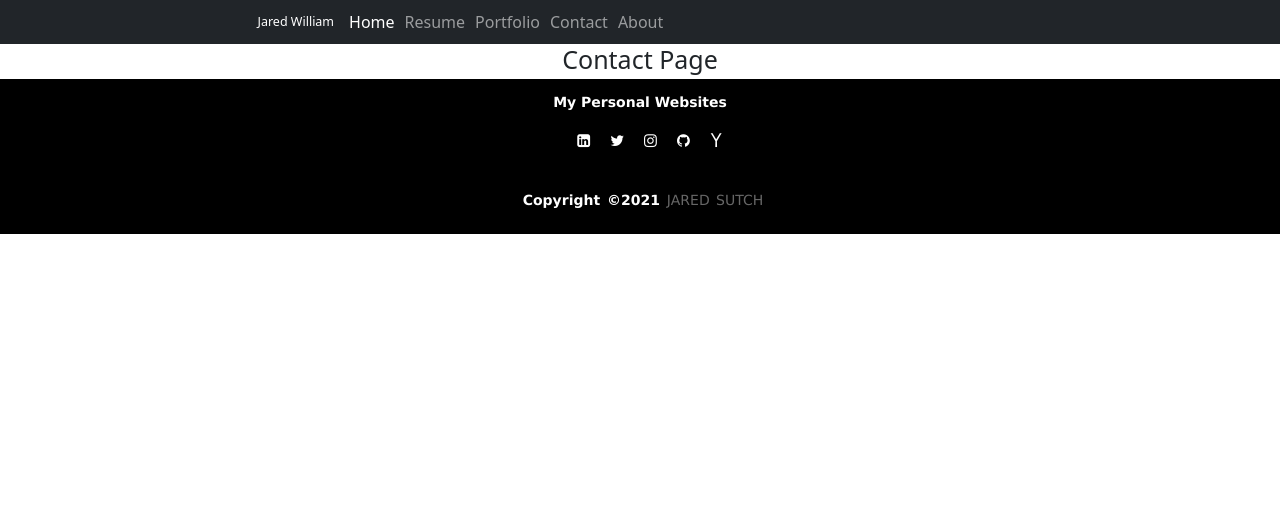
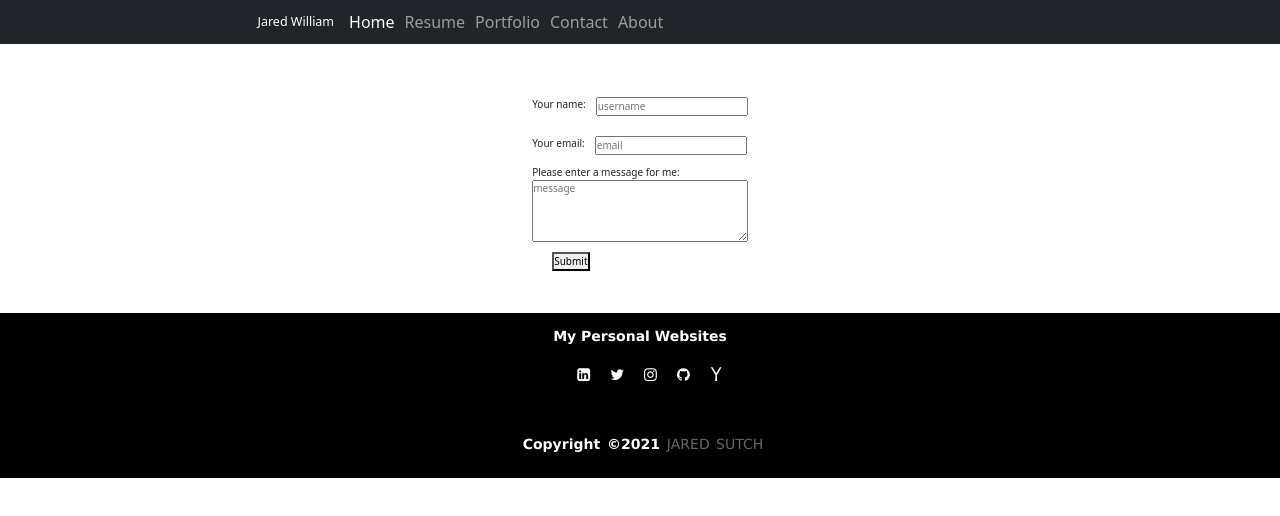
Before and after one commit to JaredWilliam97/My-React-Portfolio, a React (Create React App) app: page /contact in a window 1280 px wide. Shown: the top 516 px of the page. Built offline with nearby package versions, Linux system fonts and the light colour scheme.

Commit message:
updated contact me page

```diff
--- /dev/null
+++ b/src/pages/Contact.css
@@ -0,0 +1,45 @@
+p {
+  margin: 1rem 0;
+}
+form {
+  display: flex;
+  flex-direction: column;
+
+  margin: 1rem;
+}
+
+.labelSet {
+  display: flex;
+  flex-direction: column;
+  margin: 1rem 0;
+}
+
+label {
+  margin-right: 1rem;
+}
+
+input,
+textarea {
+  font: inherit;
+}
+
+textarea {
+  margin-bottom: 1rem;
+}
+
+button {
+  width: fit-content;
+  margin-left: 2rem;
+}
+
+.errorText {
+  color: #f00;
+}
+
+/**************************** Tablets (426-765px)  ****************************/
+
+@media screen and (min-width: 426px) {
+  .labelSet {
+    flex-direction: row;
+  }
+}
--- a/src/pages/Contact.js
+++ b/src/pages/Contact.js
@@ -1,12 +1,72 @@
 import React from "react";
+import { validateEmail } from "../utils/helper";
+import reactDom, { useState } from "react";
+
+import "./Contact.css";
 
 export default function Contact() {
+  const [email, setEmail] = useState("");
+  const [userName, setUserName] = useState("");
+  const [message, setMessage] = useState("");
+  const [errorMessage, setErrorMessage] = useState("");
+
+  const handleInputChange = (e) => {
+    // Getting the value and name of the input which triggered the change
+    const { target } = e;
+    const inputType = target.name;
+    const inputValue = target.value;
+
+    // Based on the input type, we set the state of either email, username, and password
+    if (inputType === "email") {
+      setEmail(inputValue);
+    } else if (inputType === "userName") {
+      setUserName(inputValue);
+    } else {
+      setMessage(inputValue);
+    }
+  };
+
+  const handleFormSubmit = (e) => {
+    e.preventDefault();
+
+    if (!userName) {
+      setErrorMessage("Please enter your name");
+      return;
+    }
+    if (!validateEmail(email)) {
+      setErrorMessage("Email is invalid");
+      return;
+    }
+    if (!message) {
+      setErrorMessage(
+        "Please enter a message, I'm eager to hear what you have to say!"
+      );
+      return;
+    }
+
+    // If everything goes according to plan, we want to clear out the input after a successful registration.
+    setUserName("");
+    setMessage("");
+    setEmail("");
+    setErrorMessage("");
+  };
+
   return (
-    <div>
-      <h1>Contact Page</h1>
-
-      {/*<p>Hello {userName}</p>
+    <div className="formContainer">
+      <p>{userName ? `Hello ${userName}!` : <>&nbsp;</>}</p>
       <form className="form">
+        <div className="labelSet">
+          <label htmlFor="userName">Your name:</label>
+          <input
+            value={userName}
+            name="userName"
+            onChange={handleInputChange}
+            type="text"
+            placeholder="username"
+          />
+        </div>
+        <div className="labelSet">
+          <label htmlFor="email">Your email:</label>
           <input
             value={email}
             name="email"
@@ -14,29 +74,21 @@ export default function Contact() {
             type="email"
             placeholder="email"
           />
-        <input
-          value={userName}
-          name="userName"
+        </div>
+        <label htmlFor="message">Please enter a message for me:</label>
+        <textarea
+          value={message}
+          name="message"
           onChange={handleInputChange}
-          type="text"
-          placeholder="username"
-        />
-        <input
-          value={password}
-          name="password"
-          onChange={handleInputChange}
-          type="password"
-          placeholder="Password"
-        />
+          type="message"
+          placeholder="message"
+          rows="4"
+        ></textarea>
         <button type="button" onClick={handleFormSubmit}>
           Submit
         </button>
       </form>
-      {errorMessage && (
-        <div>
-          <p className="error-text">{errorMessage}</p>
-        </div>
-      )}*/}
+      <p className="errorText">{errorMessage ? errorMessage : <>&nbsp;</>}</p>
     </div>
   );
 }
--- a/src/utils/helper.js
+++ b/src/utils/helper.js
@@ -1,5 +1,5 @@
-// export function validateEmail(email) {
-//     const re =
-
-//     return re.test(String(email).toLowerCase());
-//   }
+export function validateEmail(email) {
+  const re =
+    /^(([^<>()[\]\\.,;:\s@"]+(\.[^<>()[\]\\.,;:\s@"]+)*)|(".+"))@((\[[0-9]{1,3}\.[0-9]{1,3}\.[0-9]{1,3}\.[0-9]{1,3}\])|(([a-zA-Z\-0-9]+\.)+[a-zA-Z]{2,}))$/;
+  return re.test(String(email).toLowerCase());
+}
```
Lines whose indentation alone changed are shown as unchanged.
